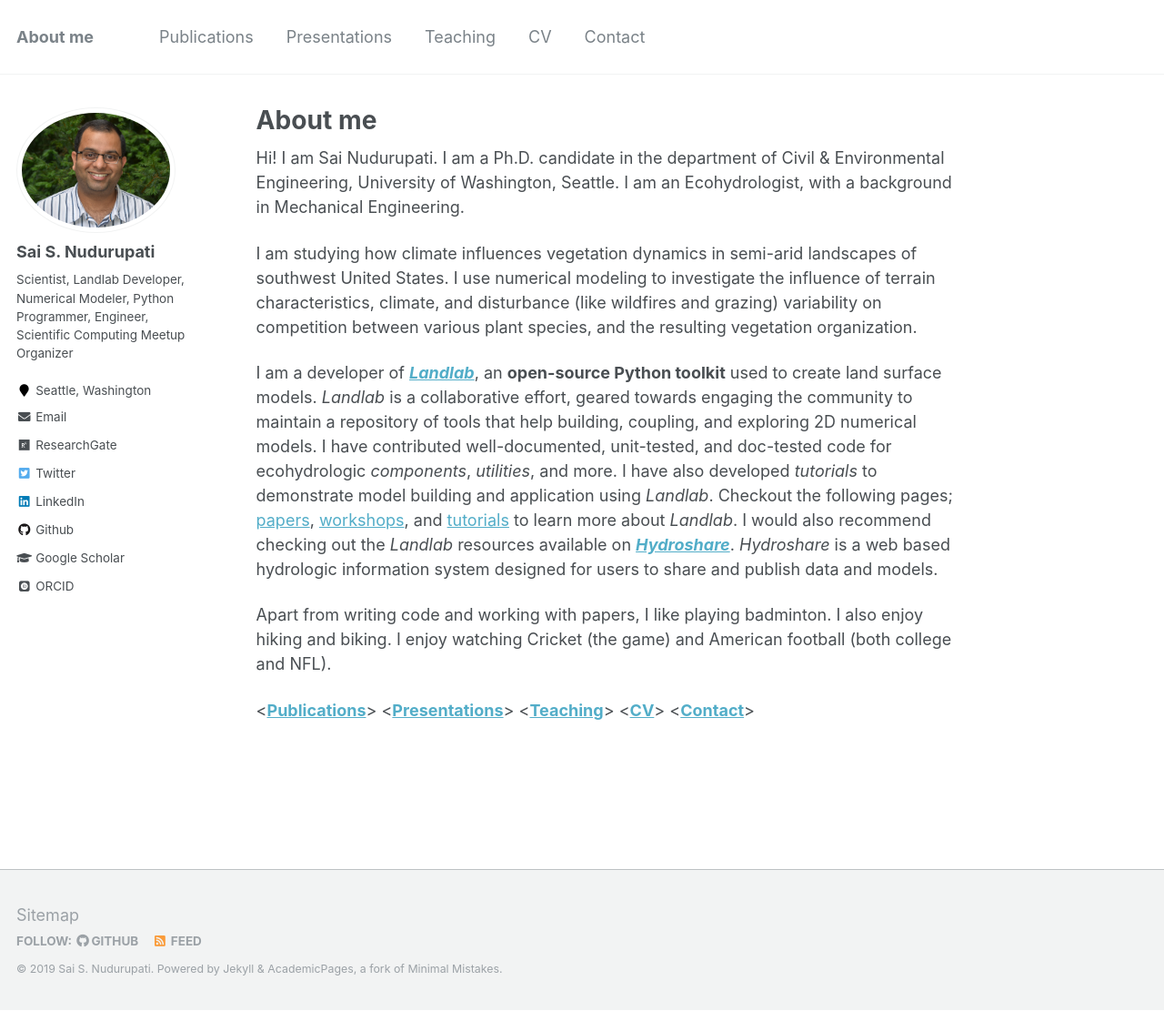
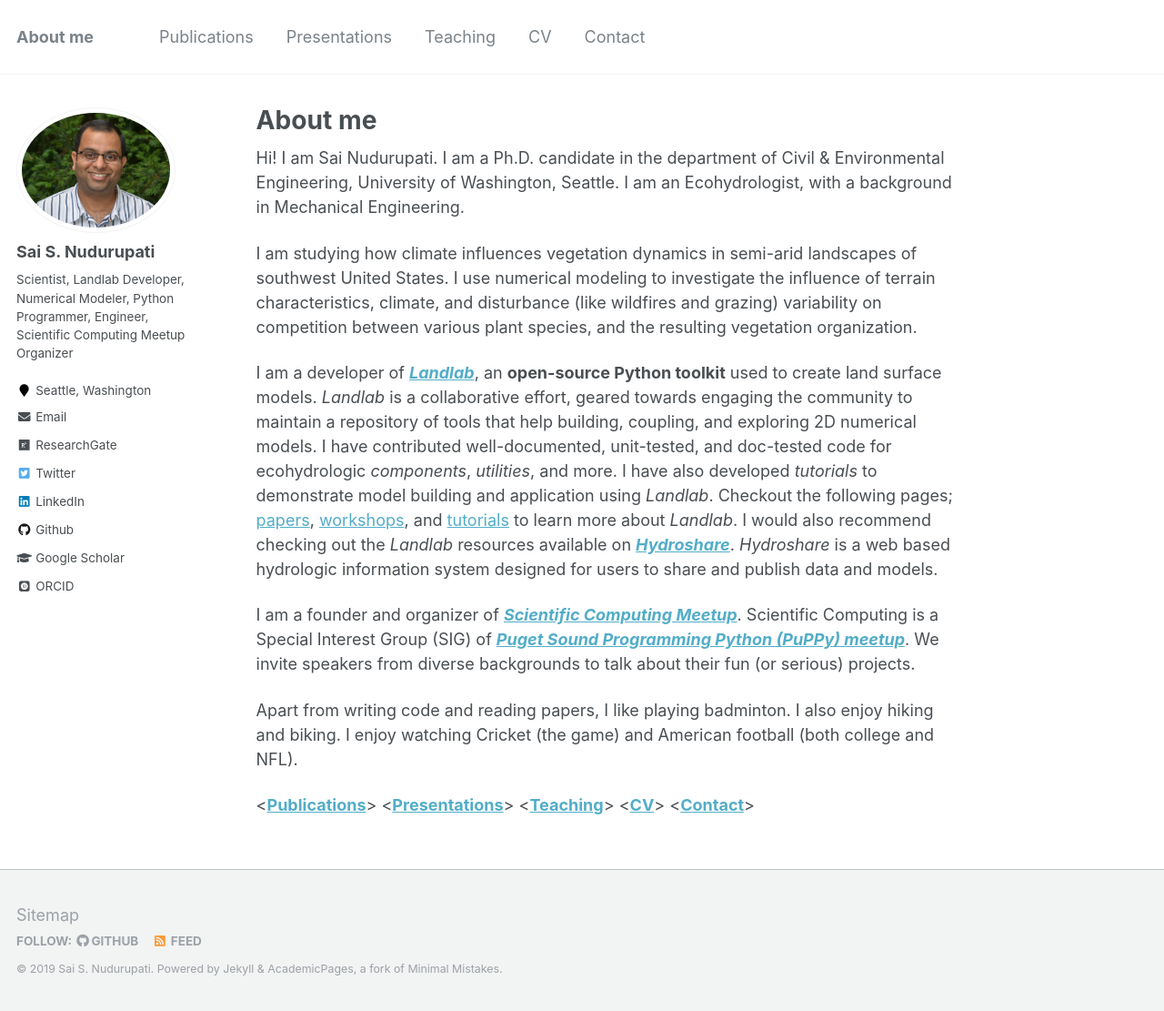
Before and after one commit to saisiddu/saisiddu.github.io, a Jekyll site: the page built from _pages/about.md, in a window 1280 px wide and 1111 px high. Shown: the whole window at 91% size. Built offline with Jekyll 4.4.1, drawn with Linux system fonts in a browser that asks for light colours; some web fonts are replaced.

Commit message:
updated CV & About me
- more text

```diff
--- a/_pages/about.md
+++ b/_pages/about.md
@@ -36,7 +36,13 @@ the *Landlab* resources available on ***[Hydroshare](https://www.hydroshare.org/
 *Hydroshare* is a web based hydrologic information system
 designed for users to share and publish data and models.
 
-Apart from writing code and working with papers, I like playing badminton.
+I am a founder and organizer of ***[Scientific Computing Meetup](https://github.com/PuPPy-Python/Scientific_Computing)***.
+Scientific Computing is a Special Interest Group (SIG) of ***[Puget Sound
+Programming Python (PuPPy) meetup](https://www.meetup.com/PSPPython/)***.
+We invite speakers from diverse backgrounds to talk about their fun (or serious)
+projects.
+
+Apart from writing code and reading papers, I like playing badminton.
 I also enjoy hiking and biking.
 I enjoy watching Cricket (the game) and
 American football (both college and NFL).
```
Also changed, not shown: _pages/cv.md (+24 -24 lines).
